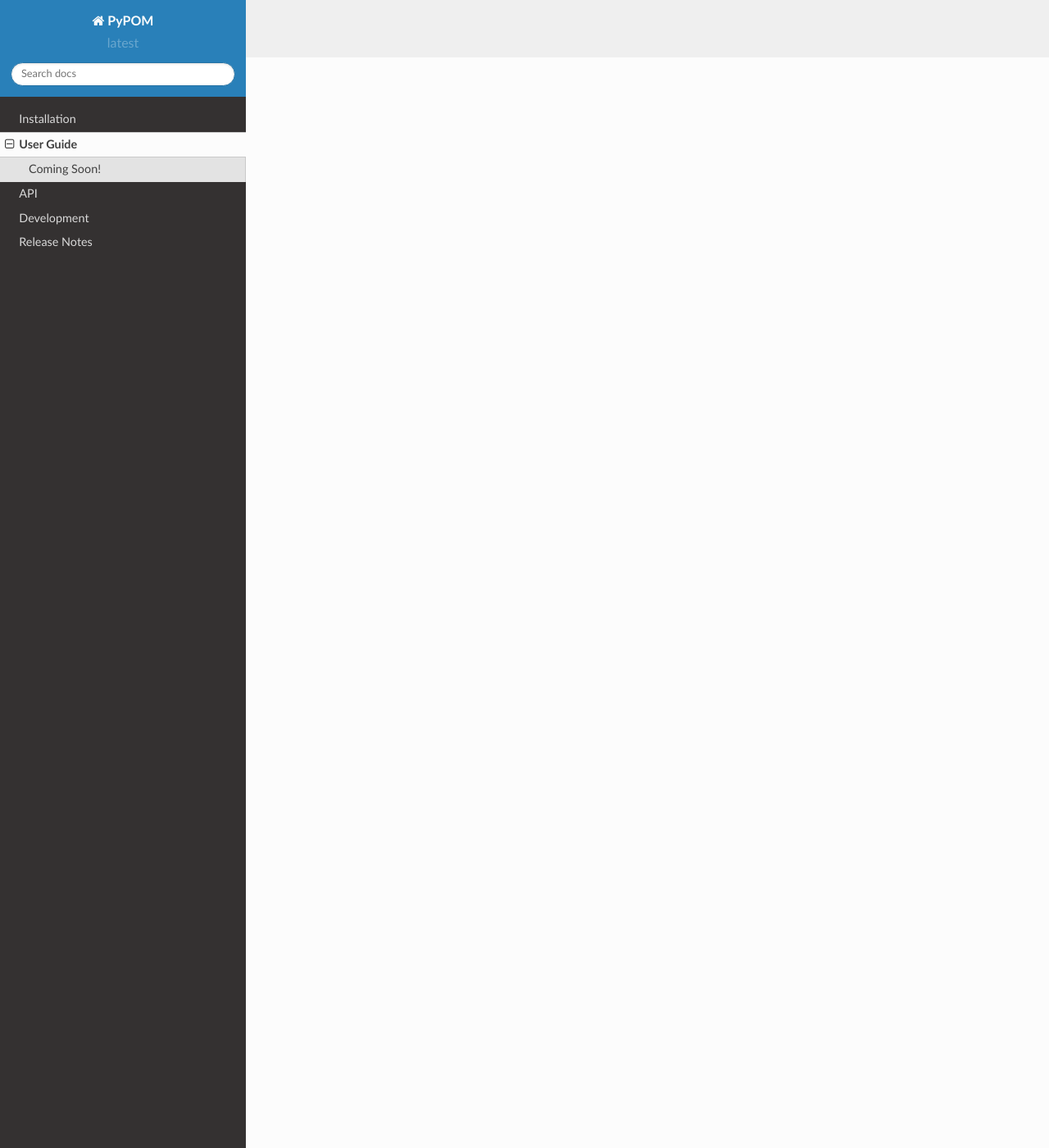
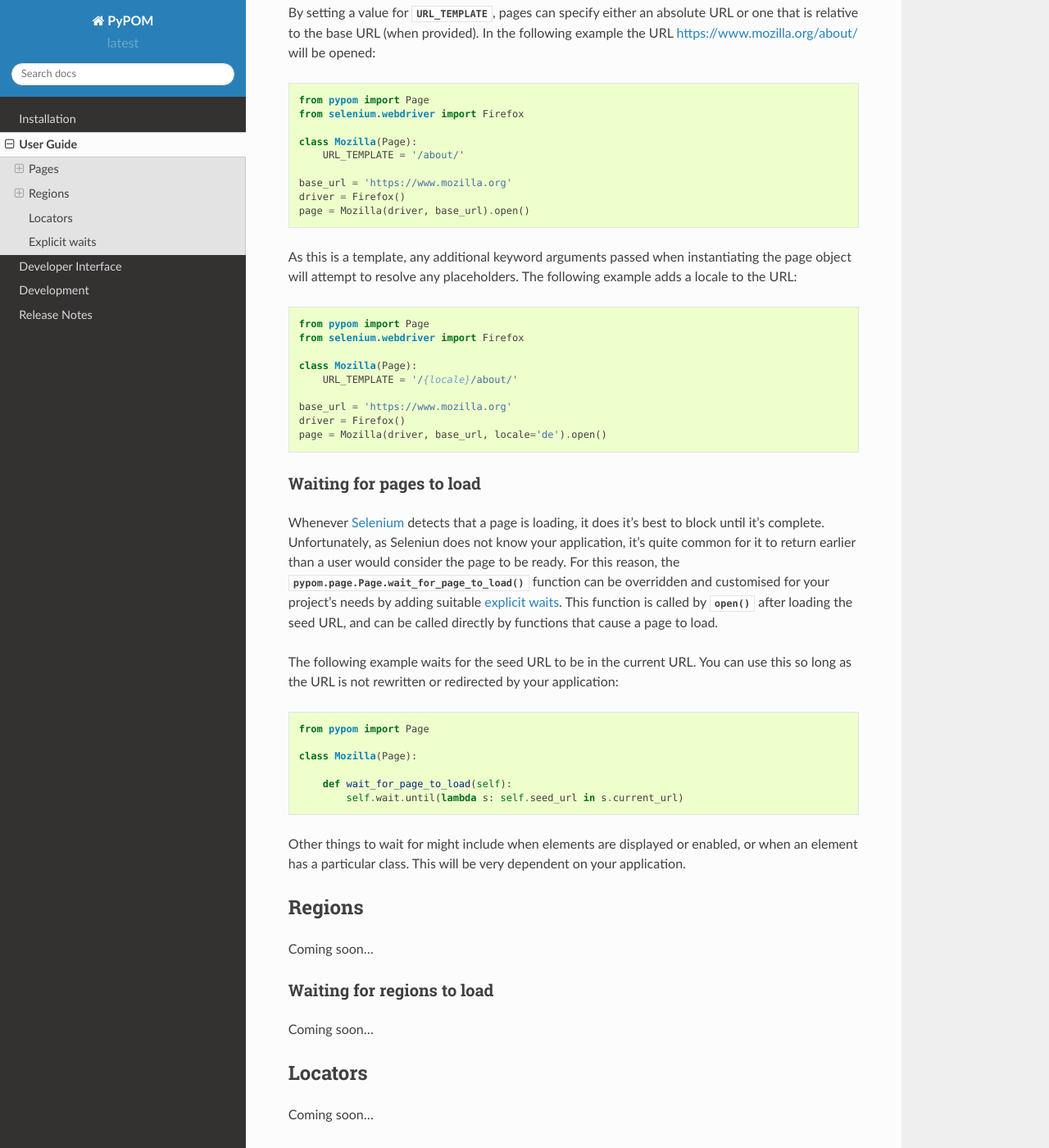
Before and after one commit to michaelwen45/michael-pom, a Sphinx documentation site: the page built from docs/user_guide.rst, in a window 1280 px wide and 1400 px high, scrolled down 1330 px. Shown: the whole window at 82% size. Built offline with Sphinx 7.4.7 and the Read the Docs theme 2.0.0, drawn with Linux system fonts in a browser that asks for light colours; some of the changed text lies outside the part shown.

Commit message:
Add initial user guide to documentation

```diff
--- a/docs/api.rst
+++ b/docs/api.rst
@@ -1,5 +1,5 @@
-API
-===
+Developer Interface
+===================
 This part of the documentation describes the interfaces for using PyPOM.
 
 
--- a/docs/index.rst
+++ b/docs/index.rst
@@ -6,8 +6,7 @@ page object model for use with Selenium_ functional tests.
 
 It is tested on Python 2.6 through 3.5.
 
-PyPOM is a work in progress. Contributions are welcome. Feel free
-to fork_ and contribute!
+Contributions are welcome. Feel free to fork_ and contribute!
 
 .. _Selenium: http://seleniumhq.org/
 .. _fork: https://github.com/davehunt/PyPOM
--- a/docs/user_guide.rst
+++ b/docs/user_guide.rst
@@ -3,5 +3,161 @@ User Guide
 
 .. contents:: :depth: 3
 
-Coming Soon!
-************
+Pages
+-----
+
+Page objects are representations of web pages. They provide functions to allow
+simulating user actions, and providing properties that return state from the
+page. The :py:class:`~pypom.page,Page` class provided by PyPOM provides a
+simple implementation that can be sub-classed to apply to your project.
+
+To instantiate a page object with PyPOM you will need a Selenium_
+:py:class:`~selenium.webdriver.remote.webdriver.WebDriver` object. The
+following very simple example opens the Mozilla website in Firefox, and
+instantiates a page object representing the landing page::
+
+  from pypom import Page
+  from selenium.webdriver import Firefox
+
+  class Mozilla(Page):
+      pass
+
+  driver = Firefox()
+  driver.get('https://www.mozilla.org')
+  page = Mozilla(driver)
+
+If a page has a seed URL then you can call the :py:func:`~pypom.page.Page.open`
+function to open the page in the browser. There are a number of ways to specify
+a seed URL.
+
+Base URL
+~~~~~~~~
+
+A base URL can be passed to a page object on instantiation. If no URL template
+is provided, then calling :py:func:`~pypom.page.Page.open` will open this base
+URL::
+
+  from pypom import Page
+  from selenium.webdriver import Firefox
+
+  class Mozilla(Page):
+      pass
+
+  base_url = 'https://www.mozilla.org'
+  driver = Firefox()
+  page = Mozilla(driver, base_url).open()
+
+URL templates
+~~~~~~~~~~~~~
+
+By setting a value for :py:attr:`~pypom.page.Page.URL_TEMPLATE`, pages can
+specify either an absolute URL or one that is relative to the base URL (when
+provided). In the following example the URL https://www.mozilla.org/about/ will
+be opened::
+
+  from pypom import Page
+  from selenium.webdriver import Firefox
+
+  class Mozilla(Page):
+      URL_TEMPLATE = '/about/'
+
+  base_url = 'https://www.mozilla.org'
+  driver = Firefox()
+  page = Mozilla(driver, base_url).open()
+
+As this is a template, any additional keyword arguments passed when
+instantiating the page object will attempt to resolve any placeholders. The
+following example adds a locale to the URL::
+
+  from pypom import Page
+  from selenium.webdriver import Firefox
+
+  class Mozilla(Page):
+      URL_TEMPLATE = '/{locale}/about/'
+
+  base_url = 'https://www.mozilla.org'
+  driver = Firefox()
+  page = Mozilla(driver, base_url, locale='de').open()
+
+Waiting for pages to load
+~~~~~~~~~~~~~~~~~~~~~~~~~
+
+Whenever Selenium_ detects that a page is loading, it does it's best to block
+until it's complete. Unfortunately, as Seleniun does not know your application,
+it's quite common for it to return earlier than a user would consider the page
+to be ready. For this reason, the :py:func:`pypom.page.Page.wait_for_page_to_load`
+function can be overridden and customised for your project's needs by adding
+suitable `explicit waits`_. This function is called by :py:func:`~pypom.page.Page.open`
+after loading the seed URL, and can be called directly by functions that cause
+a page to load.
+
+The following example waits for the seed URL to be in the current URL. You can
+use this so long as the URL is not rewritten or redirected by your
+application::
+
+  from pypom import Page
+
+  class Mozilla(Page):
+
+      def wait_for_page_to_load(self):
+          self.wait.until(lambda s: self.seed_url in s.current_url)
+
+Other things to wait for might include when elements are displayed or enabled,
+or when an element has a particular class. This will be very dependent on your
+application.
+
+Regions
+-------
+
+Coming soon...
+
+Waiting for regions to load
+~~~~~~~~~~~~~~~~~~~~~~~~~~~
+
+Coming soon...
+
+Locators
+--------
+
+Coming soon...
+
+Explicit waits
+--------------
+
+For convenience, a :py:class:`~selenium.webdriver.support.wait.WebDriverWait`
+object is instantiated with an optional timeout (with a default of 10 seconds)
+for every page. This allows your page objects to define an explicit wait
+whenever an interaction causes a reponse that a real user would wait for before
+continuing. For example, checking a box might make button enabled. If we didn't
+wait for the button to become enabled we may try clicking on it too early,
+and nothing would happen. Another example of where explicit waits are common is
+when `waiting for pages to load`_ or `waiting for regions to load`_.
+
+The following example demonstrates a wait that is necessary after checking a
+box that causes a button to become enabled::
+
+  from pypom import Page
+  from selenium.webdriver.common.by import By
+
+  class Mozilla(Page):
+      _privacy_policy_locator = (By.ID, 'privacy')
+      _sign_me_up_locator = (By.ID, 'sign_up')
+
+      def accept_privacy_policy(self):
+          self.selenium.find_element(*self._privacy_policy_locator).click()
+          sign_me_up = self.selenium.find_element(*self._sign_me_up_locator)
+          self.wait.until(lambda s: sign_me_up.is_enabled())
+
+You can either specify a timeout by passing the optional ``timeout`` keyword
+argument when instantiating a page object, or you can override the
+:py:func:`~pypom.page.Page.__init__` method if you want your timeout to be
+inherited by a base project page class.
+
+.. note::
+
+  The default timeout of 10 seconds may be considered excessive, and you may
+  with to reduce it. It it not recommended to increase the timeout however. If
+  you have interactions that take longer than the default you may find that you
+  have a performance issue that will considerably affect the user experience.
+
+.. _Selenium: http://docs.seleniumhq.org/
```
